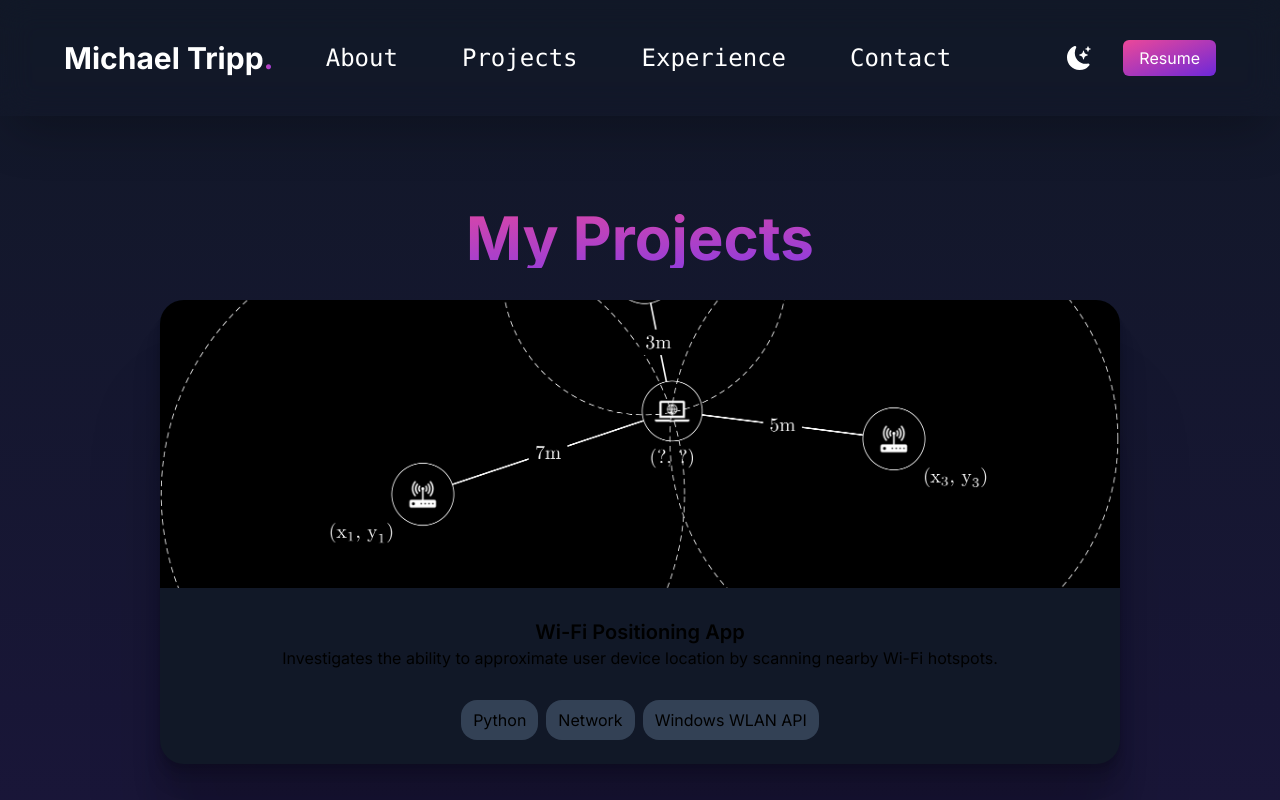
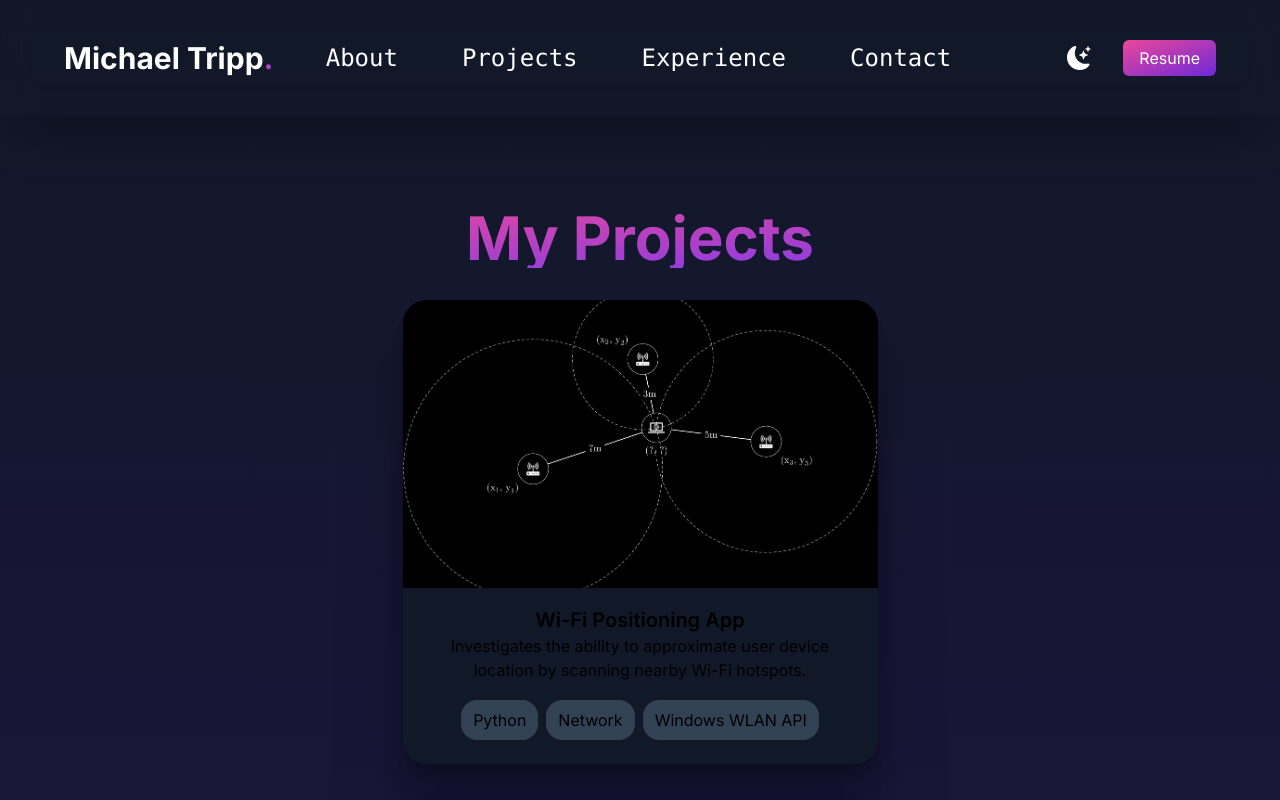
Before and after one commit to mctripp10/mctripp10.github.io, a Next.js app: page /pages/projects in a window 1280 px wide. Shown: the top 800 px of the page. Built offline with nearby package versions, Linux system fonts and the light colour scheme.

Commit message:
Projects page flexbox update
Changed the project section to use flexbox instead of grid to display the project cards in order to allow the last row of project cards to also be centered rather than left-aligned (if there is less than 3 projects in the row).

```diff
--- a/app/components/ProjectCard.jsx
+++ b/app/components/ProjectCard.jsx
@@ -5,7 +5,7 @@ import TagSection from './TagSection';
 const ProjectCard = ({ title, description, imgUrl, srcUrl, tags }) => {
     return (
         <Link href={`${srcUrl}`} target="_blank">
-        <div className="hover:p-1 rounded-3xl bg-gray-900 transition-all duration-300 hover:border-to hover:bg-gradient-to-br hover:from-violet-950 hover:via-violet-950 via-65% hover:to-pink-500 hover:scale-105 bg-size-200 bg-pos-0 hover:bg-pos-100
+        <div className="w-[475px] rounded-3xl bg-gray-900 transition-all duration-300 hover:border-to hover:bg-gradient-to-br hover:from-violet-950 hover:via-violet-950 via-65% hover:to-pink-500 hover:scale-105 bg-size-200 bg-pos-0 hover:bg-pos-100
         shadow-[0_2.8px_2.2px_rgba(0,_0,_0,_0.034),_0_6.7px_5.3px_rgba(0,_0,_0,_0.048),_0_12.5px_10px_rgba(0,_0,_0,_0.06),_0_22.3px_17.9px_rgba(0,_0,_0,_0.072),_0_41.8px_33.4px_rgba(0,_0,_0,_0.086),_0_100px_80px_rgba(0,_0,_0,_0.12)]
         ">
             <div
--- a/app/components/ProjectsSection.jsx
+++ b/app/components/ProjectsSection.jsx
@@ -48,9 +48,9 @@ const projectsData = [
 const ProjectsSection = () => {
     return (
         <>
-            <div className='flex flex-col flex-grow gap-8 md:gap-12 mb-20'>
+            <div className='flex flex-wrap justify-center gap-8 md:gap-12 mb-20'>
                 {projectsData.map((project) => (
-                    <ProjectCard className='w-1/3'
+                    <ProjectCard
                         key={project.id}
                         title={project.title}
                         description={project.description}
```
